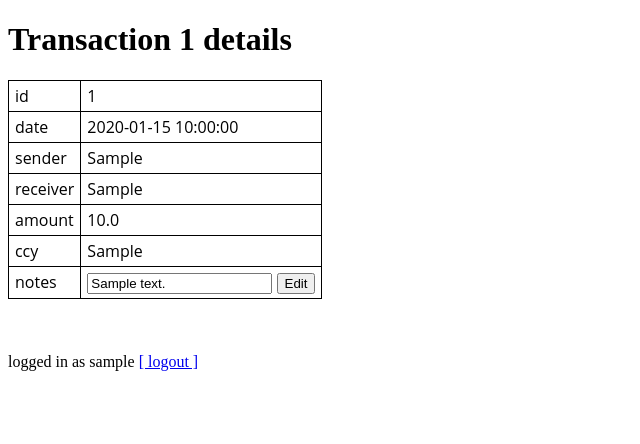
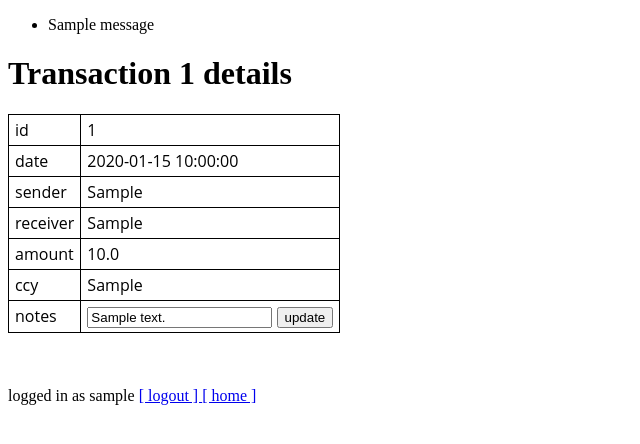
Before and after one commit to felonx/flasking, a Flask app: page /transactions/1 in a window 1280 px wide. Shown: the top 444 px of the page, without its empty margins (0-640 px from the left). Run offline with Flask 2, Linux system fonts and the light colour scheme; the visitor is signed in with stand-in values (Sample User, id 1); tables that the repository leaves empty hold one stand-in row (values such as "Sample post"); one stand-in notice (Sample message) is shown.

Commit message:
flash msg

```diff
--- a/project/app.py
+++ b/project/app.py
@@ -1,6 +1,6 @@
 from functools import wraps
 
-from flask import Flask, session, redirect, render_template, request
+from flask import Flask, session, redirect, render_template, request, flash
 from flask_sqlalchemy import SQLAlchemy
 
 
@@ -24,14 +24,15 @@ class Transaction(db.Model):
         return f'Transaction {self.id}: {self.ccy} {self.amount} from {self.sender}'
 
 
-def login_required(view):
-    @wraps(view)
-    def wrapper(*args, **kwargs):
+def login_required(page):
+    """decorator for page functions to redirect unlogged user to login page"""
+    @wraps(page)
+    def wrap(*args, **kwargs):
         if 'user' in session:
-            return view(*args, **kwargs)
+            return page(*args, **kwargs)
         else:
             return redirect('/login')
-    return wrapper
+    return wrap
 
 
 @app.route('/')
@@ -52,8 +53,13 @@ def transactions_page():
 def details_page(id):
     transaction = Transaction.query.get_or_404(id)
     if request.method == 'POST':
-        transaction.notes = request.form['note']
-        db.session.commit()
+        try:
+            transaction.notes = request.form['note']
+            db.session.commit()
+            flash('notes updated')
+        except Exception as e:
+            db.session.rollback()
+            flash(f'update failed: {e}', 'error')
     return render_template("details.html", transaction=transaction)
 
 
@@ -62,6 +68,7 @@ def login_page():
     if request.method == 'POST':
         user = request.form['login']
         session['user'] = user
+        flash('login successful')
         return redirect('/')
     return render_template('login.html')
 
@@ -70,6 +77,7 @@ def login_page():
 @login_required
 def logout_page():
     session.pop('user', None)
+    flash('logout successful')
     return redirect('/')
 
 
--- a/project/templates/base.html
+++ b/project/templates/base.html
@@ -5,6 +5,15 @@
     <title>{% block title %}{% endblock %}</title>
     <link rel="stylesheet" href="{{url_for('static', filename='styles.css')}}">
     {% block head %}{% endblock %}
+    {% with messages = get_flashed_messages() %}
+        {% if messages %}
+            <ul class=flashes>
+            {% for message in messages %}
+                <li>{{ message }}</li>
+            {% endfor %}
+            </ul>
+        {% endif %}
+{% endwith %}
 </head>
 <body>
     {% block body %}{% endblock %}
@@ -18,5 +27,6 @@
         not logged in
     <a href="/login">  [ login ]   </a>
     {% endif %}
+    <a href="/">   [ home ]</a>
 </footer>
 </html>
--- a/project/templates/details.html
+++ b/project/templates/details.html
@@ -39,7 +39,7 @@ Transaction Details
             <td>notes</td>
             <td><form action="/transactions/{{ transaction.id }}" method="POST">
                 <input type="text" name="note" value="{{ transaction.notes }}">
-                <input type="submit" value="Edit"> </form></td>
+                <input type="submit" value="update"> </form></td>
         </tr>
 
     </table>
```
